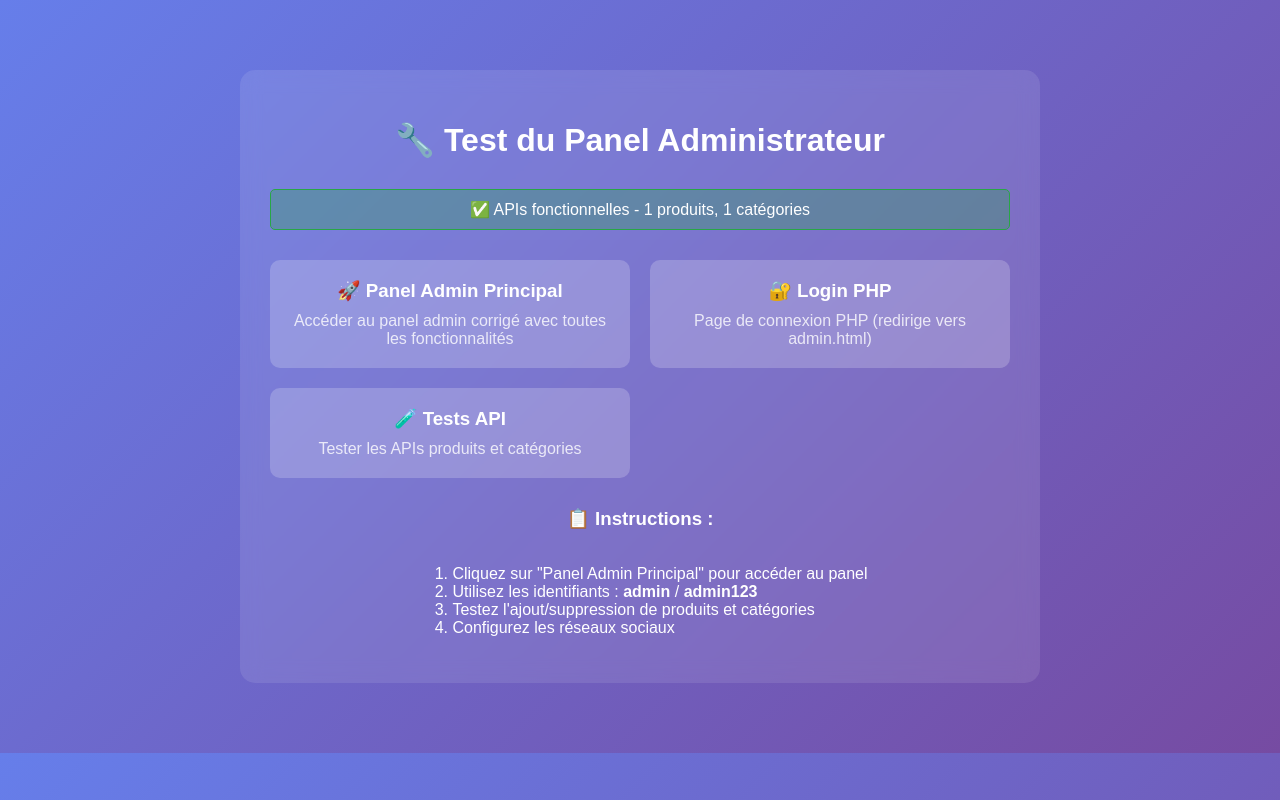
After one commit to juniorrrrr345/jsjsjsj, a PHP site: page /test_simple.html in a window 1280 px wide. The commit adds this page. Run offline with PHP 8.4, Linux system fonts and the light colour scheme; data comes from the database, SQL or seed files in the repository.

Commit message:
Refactor admin panel: update login, add docs, and improve test page
Co-authored-by: sousgrosj1 <sousgrosj1@gmail.com>

```diff
--- /dev/null
+++ b/admin_index.php
@@ -0,0 +1,5 @@
+<?php
+// Redirection vers le panel admin JavaScript
+header('Location: admin.html');
+exit();
+?>
--- a/admin_login.php
+++ b/admin_login.php
@@ -32,7 +32,7 @@ if ($username && $password) {
             // Success: set session and redirect
             $_SESSION['admin_id'] = $id;
             $_SESSION['admin_username'] = $username;
-            header('Location: admin-dashboard/index.php'); // Redirect to admin dashboard
+            header('Location: admin.html'); // Redirect to our corrected admin panel
             exit();
         }
     }
--- /dev/null
+++ b/test_simple.html
@@ -0,0 +1,134 @@
+<!DOCTYPE html>
+<html lang="fr">
+<head>
+    <meta charset="UTF-8">
+    <meta name="viewport" content="width=device-width, initial-scale=1.0">
+    <title>Test Panel Admin</title>
+    <style>
+        body {
+            font-family: Arial, sans-serif;
+            max-width: 800px;
+            margin: 50px auto;
+            padding: 20px;
+            background: linear-gradient(135deg, #667eea 0%, #764ba2 100%);
+            color: white;
+        }
+        .container {
+            background: rgba(255, 255, 255, 0.1);
+            padding: 30px;
+            border-radius: 15px;
+            backdrop-filter: blur(10px);
+        }
+        h1 {
+            text-align: center;
+            margin-bottom: 30px;
+        }
+        .test-links {
+            display: grid;
+            grid-template-columns: repeat(auto-fit, minmax(250px, 1fr));
+            gap: 20px;
+            margin-top: 30px;
+        }
+        .test-link {
+            background: rgba(255, 255, 255, 0.2);
+            padding: 20px;
+            border-radius: 10px;
+            text-align: center;
+            text-decoration: none;
+            color: white;
+            transition: all 0.3s ease;
+        }
+        .test-link:hover {
+            background: rgba(255, 255, 255, 0.3);
+            transform: translateY(-2px);
+        }
+        .test-link h3 {
+            margin: 0 0 10px 0;
+        }
+        .test-link p {
+            margin: 0;
+            opacity: 0.8;
+        }
+        .status {
+            padding: 10px;
+            border-radius: 5px;
+            margin: 10px 0;
+            text-align: center;
+        }
+        .status.success {
+            background: rgba(40, 167, 69, 0.3);
+            border: 1px solid #28a745;
+        }
+        .status.error {
+            background: rgba(220, 53, 69, 0.3);
+            border: 1px solid #dc3545;
+        }
+    </style>
+</head>
+<body>
+    <div class="container">
+        <h1>🔧 Test du Panel Administrateur</h1>
+
+        <div id="status"></div>
+
+        <div class="test-links">
+            <a href="admin.html" class="test-link" target="_blank">
+                <h3>🚀 Panel Admin Principal</h3>
+                <p>Accéder au panel admin corrigé avec toutes les fonctionnalités</p>
+            </a>
+
+            <a href="login.html" class="test-link" target="_blank">
+                <h3>🔐 Login PHP</h3>
+                <p>Page de connexion PHP (redirige vers admin.html)</p>
+            </a>
+
+            <a href="test_admin.html" class="test-link" target="_blank">
+                <h3>🧪 Tests API</h3>
+                <p>Tester les APIs produits et catégories</p>
+            </a>
+        </div>
+
+        <div style="margin-top: 30px; text-align: center;">
+            <h3>📋 Instructions :</h3>
+            <ol style="text-align: left; display: inline-block;">
+                <li>Cliquez sur "Panel Admin Principal" pour accéder au panel</li>
+                <li>Utilisez les identifiants : <strong>admin</strong> / <strong>admin123</strong></li>
+                <li>Testez l'ajout/suppression de produits et catégories</li>
+                <li>Configurez les réseaux sociaux</li>
+            </ol>
+        </div>
+    </div>
+
+    <script>
+        // Test de connexion aux APIs
+        async function testAPIs() {
+            const statusDiv = document.getElementById('status');
+
+            try {
+                // Test API Produits
+                const productsResponse = await fetch('./products_api.php?page=1&limit=1');
+                const productsData = await productsResponse.json();
+
+                // Test API Catégories
+                const categoriesResponse = await fetch('./categories_api.php');
+                const categoriesData = await categoriesResponse.json();
+
+                statusDiv.innerHTML = `
+                    <div class="status success">
+                        ✅ APIs fonctionnelles - ${productsData.products?.length || 0} produits, ${categoriesData.categories?.length || 0} catégories
+                    </div>
+                `;
+            } catch (error) {
+                statusDiv.innerHTML = `
+                    <div class="status error">
+                        ❌ Erreur de connexion aux APIs : ${error.message}
+                    </div>
+                `;
+            }
+        }
+
+        // Tester les APIs au chargement
+        testAPIs();
+    </script>
+</body>
+</html>
```
Also changed, not shown: UTILISATION_ADMIN.md (added, +113 -0 lines), 1 other file.
